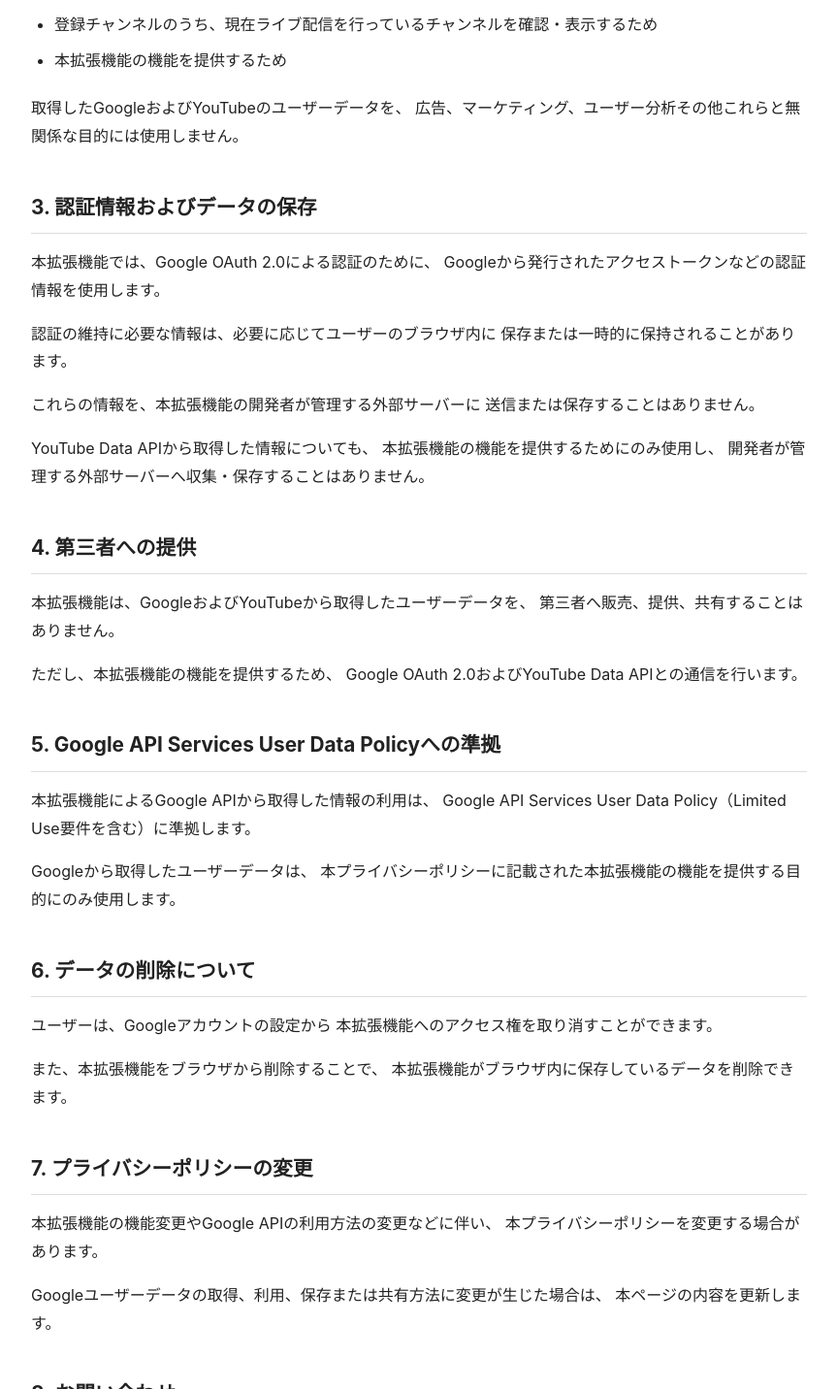
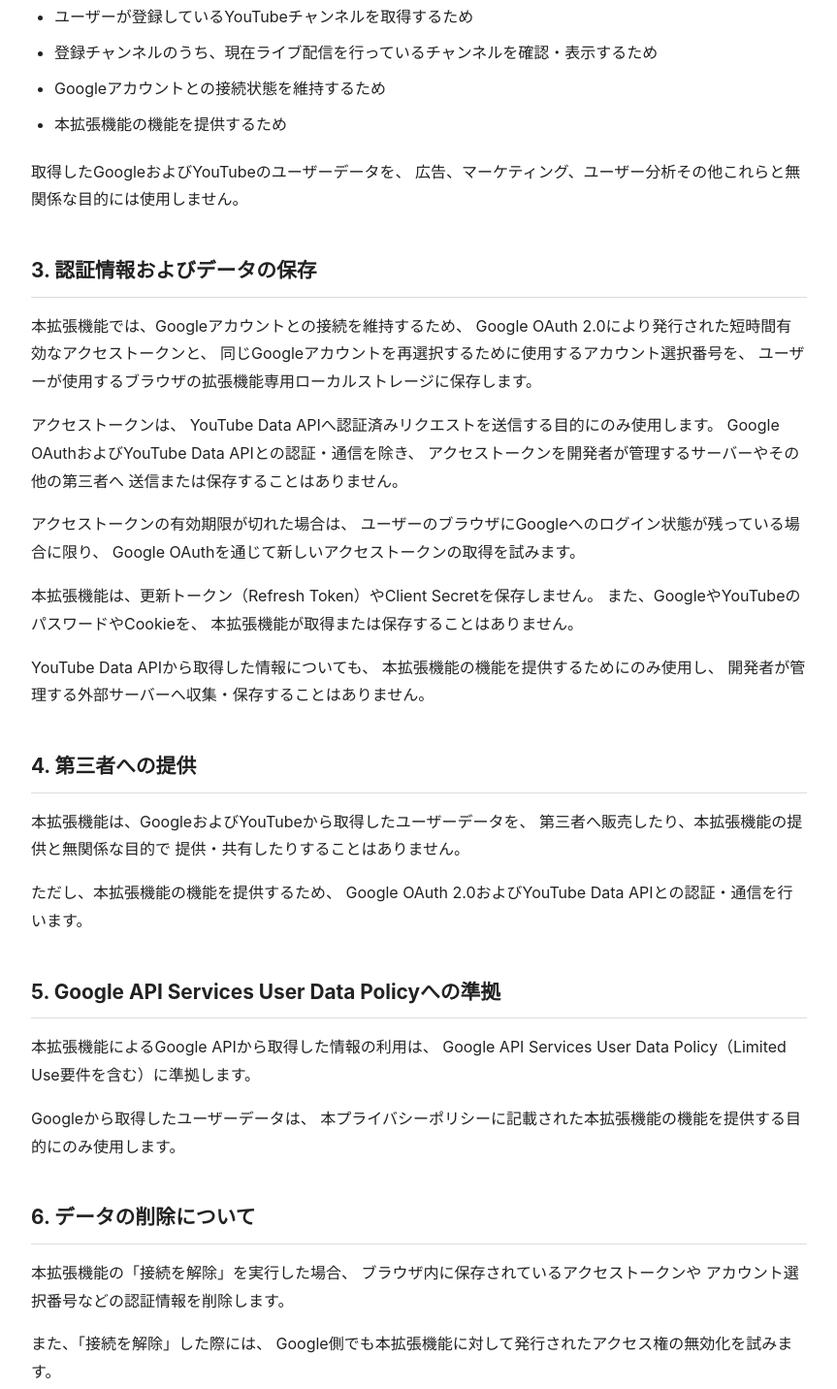
Before and after one commit to yukibrave/yukibrave.github.io, a plain HTML site: page privacy.html in a window 1280 px wide. Shown: the part 788-2220 px from the top of the page at 97% size, without its empty margins (208-1071 px from the left). Drawn offline with Linux system fonts and the light colour scheme.

Commit message:
Update privacy.html

````diff
--- a/privacy.html
+++ b/privacy.html
@@ -1,3 +1,4 @@
+```html
 <!DOCTYPE html>
 <html lang="ja">
 <head>
@@ -82,7 +83,7 @@
     </p>
 
     <p>
-      本拡張機能が、ユーザーのGoogleアカウントのパスワードを取得することはありません。
+      本拡張機能が、GoogleやYouTubeのパスワードを取得することはありません。
     </p>
 
 
@@ -93,6 +94,7 @@
     <ul>
       <li>ユーザーが登録しているYouTubeチャンネルを取得するため</li>
       <li>登録チャンネルのうち、現在ライブ配信を行っているチャンネルを確認・表示するため</li>
+      <li>Googleアカウントとの接続状態を維持するため</li>
       <li>本拡張機能の機能を提供するため</li>
     </ul>
 
@@ -105,18 +107,30 @@
     <h2>3. 認証情報およびデータの保存</h2>
 
     <p>
-      本拡張機能では、Google OAuth 2.0による認証のために、
-      Googleから発行されたアクセストークンなどの認証情報を使用します。
+      本拡張機能では、Googleアカウントとの接続を維持するため、
+      Google OAuth 2.0により発行された短時間有効なアクセストークンと、
+      同じGoogleアカウントを再選択するために使用するアカウント選択番号を、
+      ユーザーが使用するブラウザの拡張機能専用ローカルストレージに保存します。
     </p>
 
     <p>
-      認証の維持に必要な情報は、必要に応じてユーザーのブラウザ内に
-      保存または一時的に保持されることがあります。
+      アクセストークンは、
+      YouTube Data APIへ認証済みリクエストを送信する目的にのみ使用します。
+      Google OAuthおよびYouTube Data APIとの認証・通信を除き、
+      アクセストークンを開発者が管理するサーバーやその他の第三者へ
+      送信または保存することはありません。
     </p>
 
     <p>
-      これらの情報を、本拡張機能の開発者が管理する外部サーバーに
-      送信または保存することはありません。
+      アクセストークンの有効期限が切れた場合は、
+      ユーザーのブラウザにGoogleへのログイン状態が残っている場合に限り、
+      Google OAuthを通じて新しいアクセストークンの取得を試みます。
+    </p>
+
+    <p>
+      本拡張機能は、更新トークン（Refresh Token）やClient Secretを保存しません。
+      また、GoogleやYouTubeのパスワードやCookieを、
+      本拡張機能が取得または保存することはありません。
     </p>
 
     <p>
@@ -130,12 +144,13 @@
 
     <p>
       本拡張機能は、GoogleおよびYouTubeから取得したユーザーデータを、
-      第三者へ販売、提供、共有することはありません。
+      第三者へ販売したり、本拡張機能の提供と無関係な目的で
+      提供・共有したりすることはありません。
     </p>
 
     <p>
       ただし、本拡張機能の機能を提供するため、
-      Google OAuth 2.0およびYouTube Data APIとの通信を行います。
+      Google OAuth 2.0およびYouTube Data APIとの認証・通信を行います。
     </p>
 
 
@@ -155,13 +170,24 @@
     <h2>6. データの削除について</h2>
 
     <p>
-      ユーザーは、Googleアカウントの設定から
-      本拡張機能へのアクセス権を取り消すことができます。
+      本拡張機能の「接続を解除」を実行した場合、
+      ブラウザ内に保存されているアクセストークンや
+      アカウント選択番号などの認証情報を削除します。
     </p>
 
     <p>
-      また、本拡張機能をブラウザから削除することで、
-      本拡張機能がブラウザ内に保存しているデータを削除できます。
+      また、「接続を解除」した際には、
+      Google側でも本拡張機能に対して発行されたアクセス権の無効化を試みます。
+    </p>
+
+    <p>
+      ユーザーは、Googleアカウントの設定から
+      本拡張機能へのアクセス権を取り消すこともできます。
+    </p>
+
+    <p>
+      本拡張機能をブラウザから削除した場合も、
+      本拡張機能がブラウザ内に保存している情報は削除されます。
     </p>
 
 
@@ -189,3 +215,4 @@
 
 </body>
 </html>
+```
````
